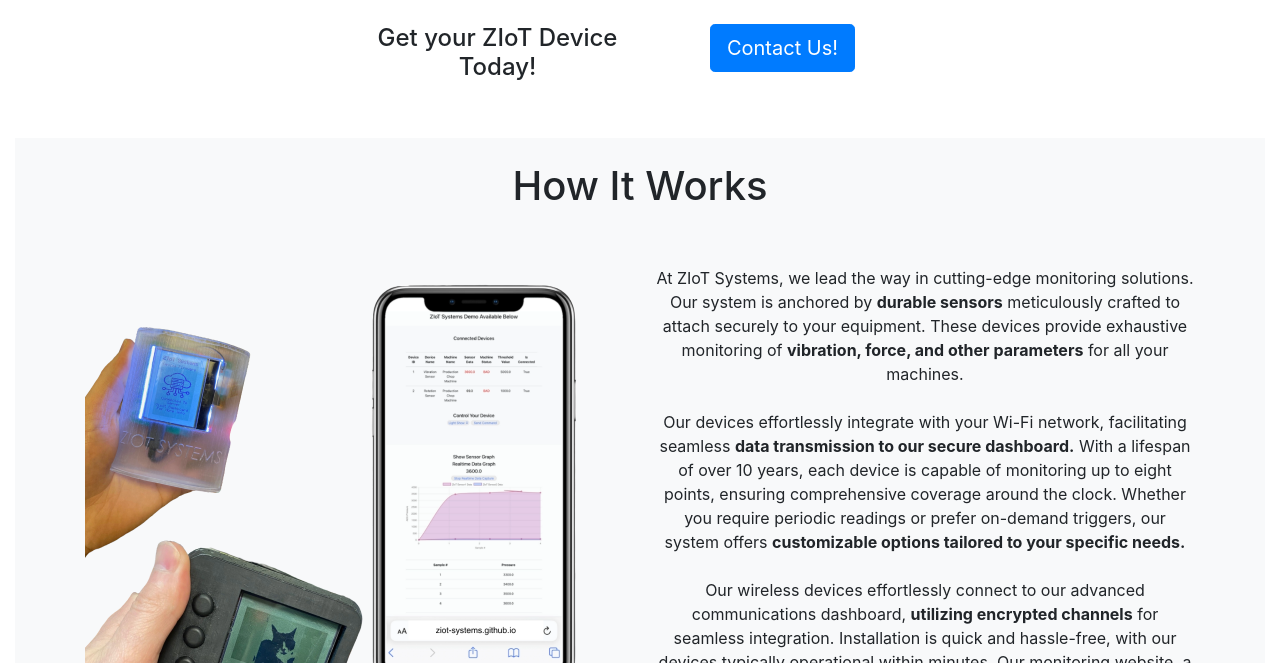
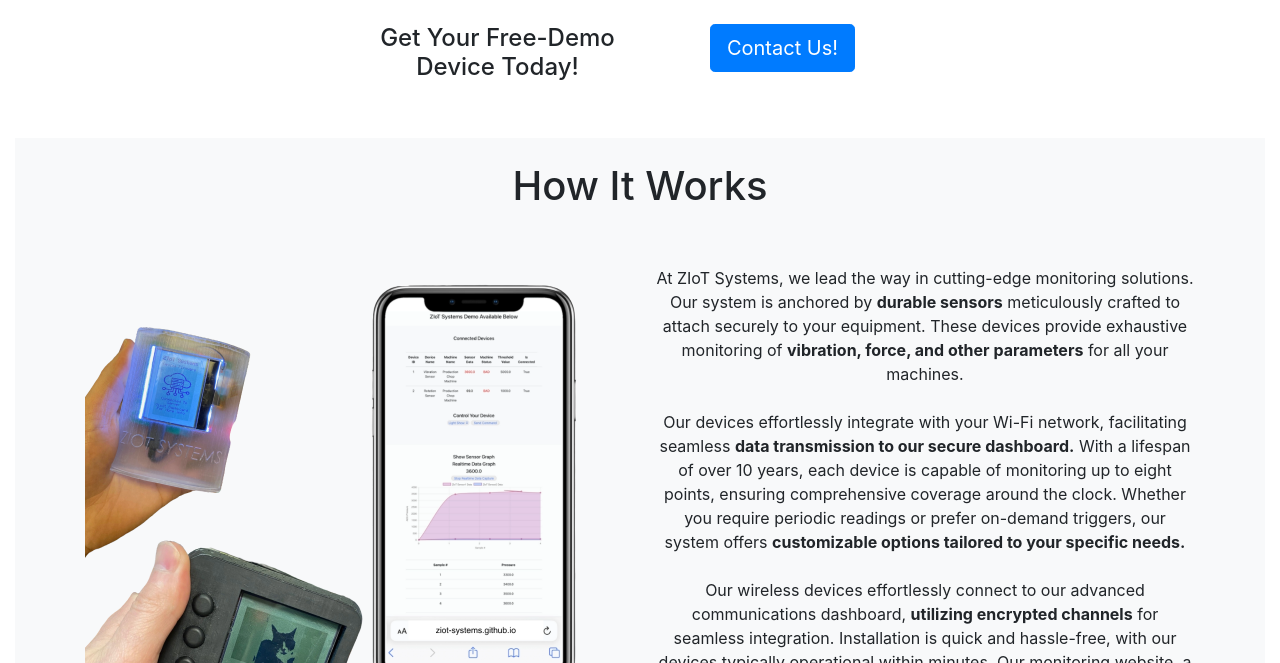
Before and after one commit to ZIoT-Systems/ZIoT-Systems.github.io, a Jekyll site: the page built from README.md, in a window 1280 px wide and 900 px high, scrolled down 746 px, cut to the strip 237-900 px from the top of the window. Built offline with Jekyll 4.4.1, drawn with Linux system fonts in a browser that asks for light colours; our own code applies the rules of GitHub Pages for plain Markdown files.

Commit message:
updates Sat 04/20/2024 10:52:46.07

```diff
--- a/_layouts/default.html
+++ b/_layouts/default.html
@@ -138,7 +138,7 @@
             <br>
             <div class="row">
                 <div class="col-md-3"></div>
-                <div class="col-md-3"><h4>Get your ZIoT Device Today!</h4></div>
+                <div class="col-md-3"><h4>Get Your Free-Demo Device Today!</h4></div>
                 <div class="col-md-3"><a class="btn btn-primary btn-lg" href="#demoAnchor" role="button">Contact Us!</a></div>
                 <div class="col-md-3"></div>
             </div>
```
